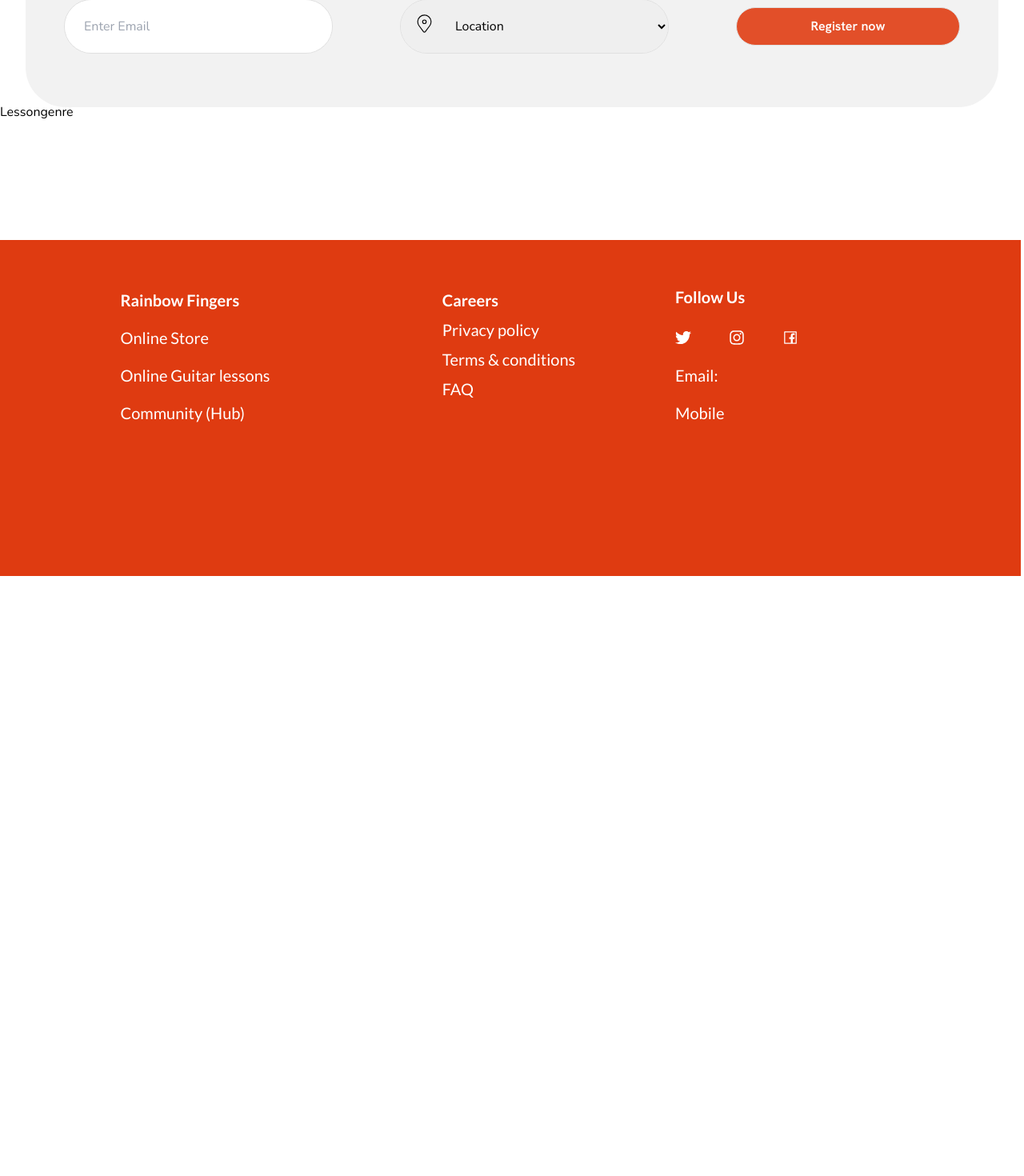
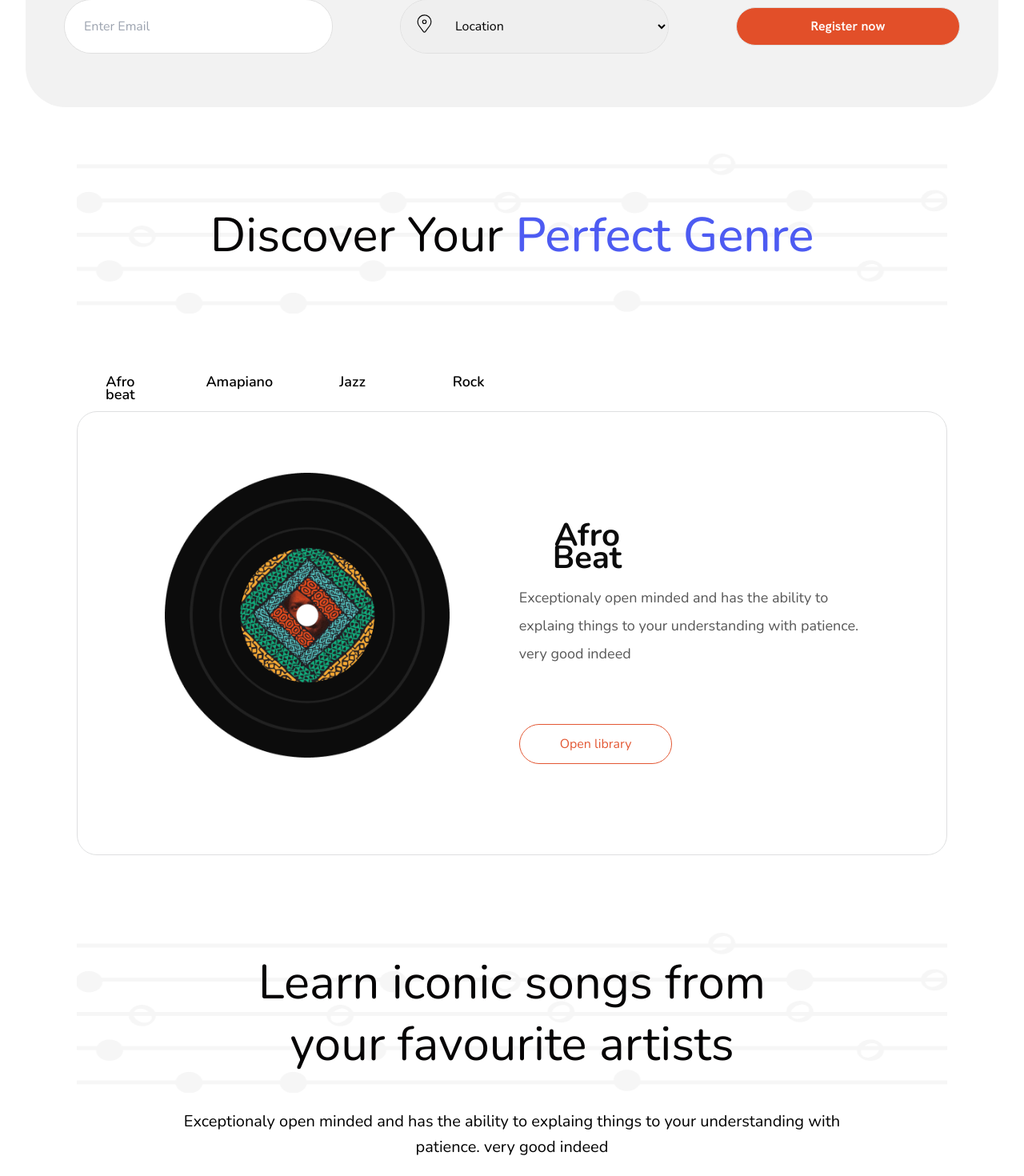
Before and after one commit to SamuelOgbonnaeze/rainbow-fingers, a Next.js app: page /Lessons in a window 1280 px wide. Shown: the part 3255-4725 px from the top of the page at 80% size. Before the commit the page ends 3975 px from the top, so only its background shows below. Built offline with nearby package versions, Linux system fonts and the light colour scheme.

Commit message:
Lesson page almost done

```diff
--- /dev/null
+++ b/components/LessonPage/LessonAlbumSlide.jsx
@@ -0,0 +1,17 @@
+import React from 'react'
+
+const LessonAlbumSlide = () => {
+    return (
+        <div className='mt-[100px] '>
+            <div className='w-[85%]  h-[200px] mx-auto bg-[url("/images/musical-note.png")] bg-cover bg-no-repeat bg-center text-center items-center '>
+                <p className='w-[70%] h-full py-10 md:py-8 lg:py-6 mx-auto text-3xl md:text-4xl lg:text-6xl leading-10 md:leading-[57px] lg:leading-[77px] font-nunito font-light text-[#050304]'>Learn iconic songs from your favourite artists</p>
+            </div>
+            <div className='w-[65%] mx-auto text-center mt-5'>
+                <p className='font-nunito font-normal text-black text-[14px] md:text-[18px] lg:text-xl leading-6 md:leading-7 lg:leading-8'>Exceptionaly open minded and has the ability to explaing things to your understanding with patience. very good indeed</p>
+            </div>
+
+        </div>
+    )
+}
+
+export default LessonAlbumSlide
--- a/components/LessonPage/LessonGenre.jsx
+++ b/components/LessonPage/LessonGenre.jsx
@@ -1,9 +1,62 @@
 import React from 'react'
+import Image from 'next/image'
+import Link from 'next/link'
+import Afrobeat from '@/public/images/afrobeats.png'
 
-const Lessongenre = () => {
+
+const LessonGenre = () => {
   return (
-    <div>Lessongenre</div>
+    <div className='mt-[400px] md:mt-[700px] lg:mt-16'>
+      {/* Discover Your Perfect Genre */}
+      <div className='w-[85%]  h-[200px] mx-auto bg-[url("/images/musical-note.png")] bg-cover bg-no-repeat bg-center text-center items-center '>
+        <p className='w-[70%] h-[66px] py-20 md:py-20 lg:py-16 mx-auto text-3xl md:text-4xl lg:text-6xl leading-10 md:leading-[57px] lg:leading-[77px] font-nunito font-light text-[#050304]'>Discover Your <span className='font-medium text-[#4D5BF2]'>Perfect Genre</span></p>
+      </div>
+
+      {/* Genre list */}
+      <div className='mt-6 h-[650px] w-[85%] mx-auto '>
+        {/* Genre Buttons */}
+        <div className='flex w-full md:w-[70%] lg:w-[50%] pt-7 items-center justify-between font-nunito font-semibold text-[14px] md:text-[14px] lg:text-[18px]  leading-4 text-center '>
+          {/* 1 */}
+          <div className='w-[20%] h-[115px] rounded-[25px] hover:bg-[#E24F29] hover:text-white'>
+            <p className='w-[70%] mx-auto mt-[25px] '>Afro beat</p>
+          </div>
+          {/* 2 */}
+          <div className='w-[25%] md:w-[20%]  h-[115px] rounded-[25px] hover:bg-[#E24F29] hover:text-white '>
+            <p className='  md:w-[70%] mx-auto mt-[25px] '>Amapiano</p>
+          </div>
+          {/* 3 */}
+          <div className='w-[20%] h-[115px] rounded-[25px] hover:bg-[#E24F29] hover:text-white '>
+            <p className='w-[70%] mx-auto mt-[25px] '>Jazz</p>
+          </div>
+          {/* 4 */}
+          <div className='w-[20%] h-[115px] rounded-[25px] hover:bg-[#E24F29] hover:text-white '>
+            <p className='w-[70%] mx-auto mt-[25px] '>Rock</p>
+          </div>
+          {/*  */}
+        </div>
+        {/* Genre Card  */}
+        <div className='flex w-full h-[555px] gap-[5%] md:gap-[10%] px-[%] md:px-[10%] py-[7%] bg-white opacity-95 mt-[-45px] rounded-[25px] border-solid border-[1px] border-[#DDDEDF] '>
+          <div className='w-[45%] md:w-[35%] lg:w-[400px] h-[400px] items-center pt-[150px] md:pt-[100px] lg:pt-0 '>
+            <Image
+              src={Afrobeat}
+              width={400}
+              className=' '
+            />
+          </div>
+          <div className='w-[50%] lg:w-[55%] pt-16 font-nunito '>
+            <p className='w-[70%] md:w-[55%] lg:w-[40%] h-[27px] font-bold text-[24px] md:text-[30px]  lg:text-[40px] leading-7 text-center '>Afro Beat</p>
+            <p className='w-full  mt-[48px] text-[14px] md:text-[16px] lg:text-[18px] leading-[35px] font-normal text-[#4F4F4F] '>Exceptionaly open minded and has the ability to explaing things to your understanding with patience. very good indeed</p>
+            <Link href='/'>
+              <div className='md:w-[50%] lg:w-[45%] mt-[70px] rounded-[60px] gap-[10px] px-6 py-3.5 text-[12px] md:text-[14px] lg:text-[16px] leading-5 -tracking-2 font-normal text-center text-[#E24F29] hover:text-white border-solid border-[1px] border-[#E24F29] bg-white hover:bg-[#E24F29] '>Open library</div>
+            </Link>
+
+          </div>
+        </div>
+      </div>
+
+    </div>
+
   )
 }
 
-export default Lessongenre
+export default LessonGenre
--- a/components/LessonPage/LessonMain.jsx
+++ b/components/LessonPage/LessonMain.jsx
@@ -30,7 +30,7 @@ const LessonMain = () => {
 
             {/* Guitar vituoso */}
             <div className='w-[85%]  h-[200px] mx-auto bg-[url("/images/musical-note.png")] bg-cover bg-no-repeat bg-center text-center items-center '>
-                <p className='w-[70%] h-[66px] py-24 md:py-20 lg:py-16 mx-auto text-3xl md:text-4xl lg:text-6xl leading-10 md:leading-[57px] lg:leading-[77px] font-nunito font-light text-[#050304]'>Become a <span className='font-medium text-[#009B00]'>Guitar Virtuoso</span></p>
+                <p className='w-[70%] h-[66px] py-20 md:py-20 lg:py-16 mx-auto text-3xl md:text-4xl lg:text-6xl leading-10 md:leading-[57px] lg:leading-[77px] font-nunito font-light text-[#050304]'>Become a <span className='font-medium text-[#009B00]'>Guitar Virtuoso</span></p>
             </div>
 
             <div className='w-[90%] mx-auto text-center mt-3'>
--- a/pages/Lessons.jsx
+++ b/pages/Lessons.jsx
@@ -5,16 +5,19 @@ import LessonDiscover from '@/components/LessonPage/LessonDiscover'
 import LessonMain from '@/components/LessonPage/LessonMain'
 import LessonGenre from '@/components/LessonPage/LessonGenre'
 import LessonFooter from '@/components/LessonPage/LessonFooter'
+import LessonAlbumSlide from '@/components/LessonPage/LessonAlbumSlide'
 
 const Lessons = () => {
     return (
-        <div className='w-full'>
+        <div className='w-full mx-auto'>
             <LessonNav />
             <LessonHero />
             <LessonDiscover />
             <LessonMain />
             <LessonGenre />
+            <LessonAlbumSlide />
             <LessonFooter />
+
         </div>
     )
 }
```
Also changed, not shown: public/images/afrobeats.png (added).
